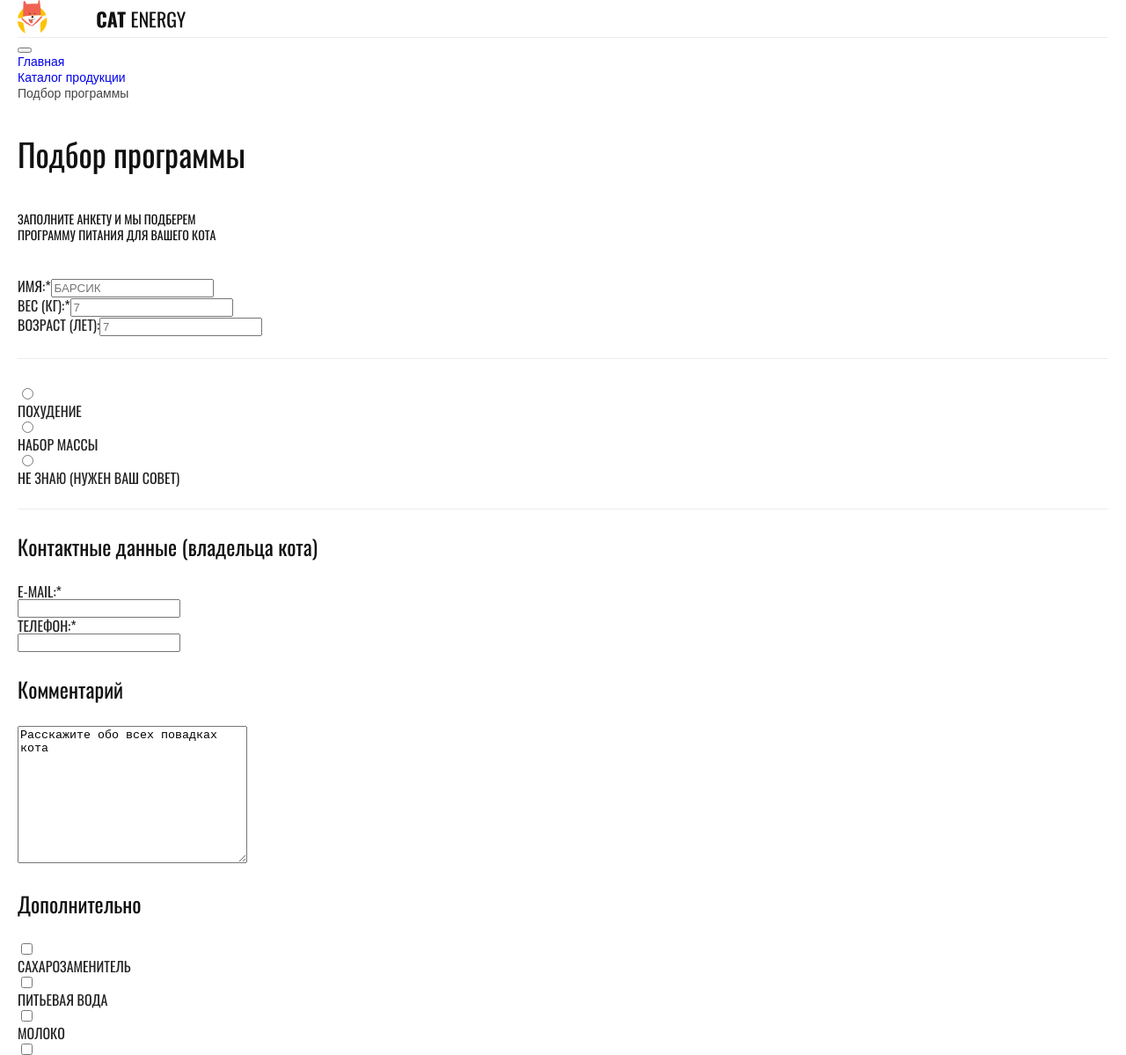
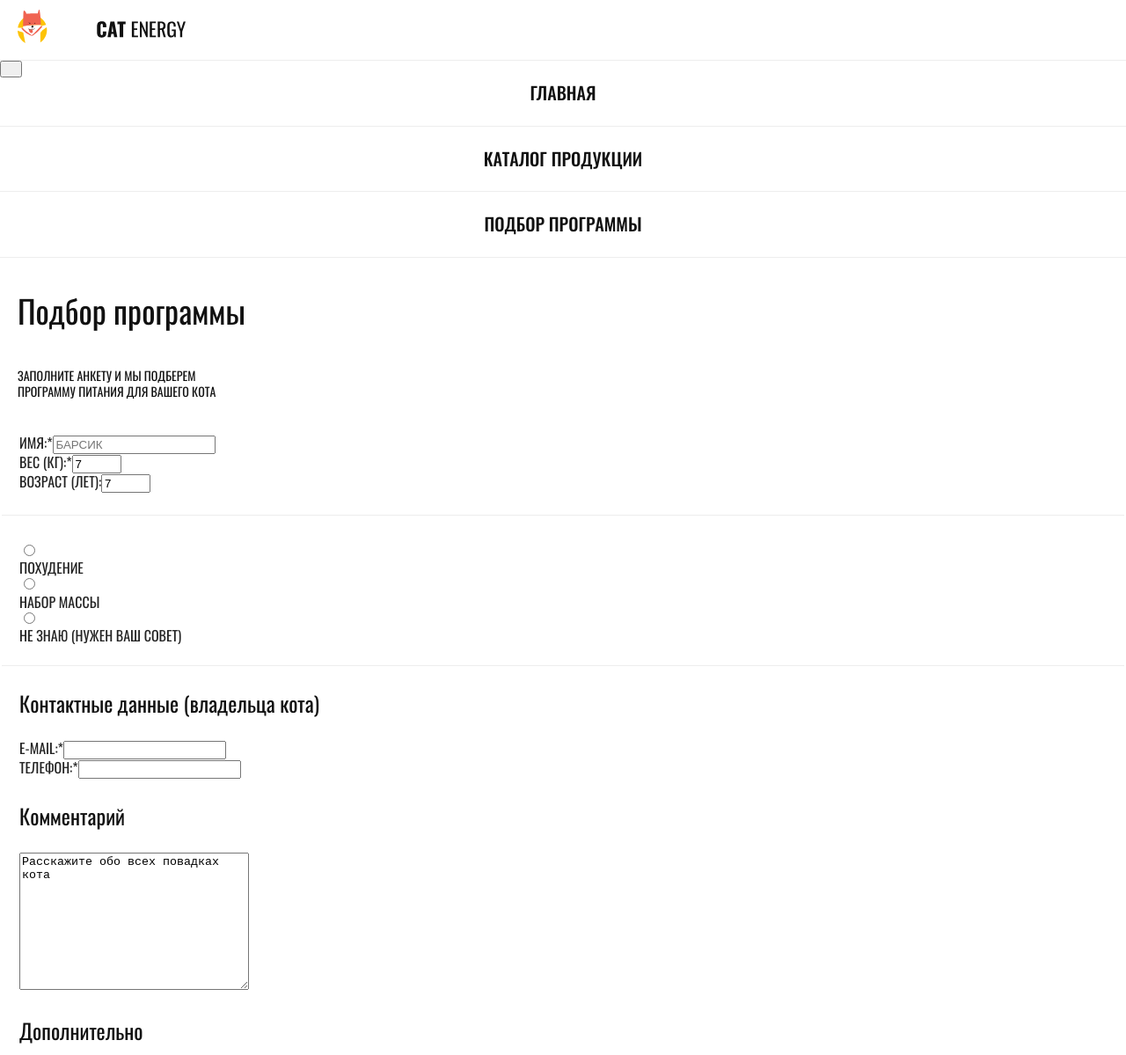
Before and after one commit to R0bur1989/227507-cat-energy-19, a website: page source/form.html in a window 1280 px wide. Shown: the top 1199 px of the page at 88% size. Drawn offline with nearby package versions, Linux system fonts and the light colour scheme; files that its build step writes are made by us from their sources.

Commit message:
исправления страницы form, исправление шапки на всех страницах, исправления в иерархии стилей

```diff
--- a/source/form.html
+++ b/source/form.html
@@ -8,6 +8,7 @@
   </head>
   <body>
     <header class="page-header">
+      <div class="page-header__container">
         <div class="page-header__wrapper">
           <a class="page-header__logo"
             ><img
@@ -16,49 +17,56 @@
               height="39"
               alt="кошачье питание Cat-energy"
           /></a>
+        </div>
+      </div>
         <nav class="main-menu">
           <button class="burger main-menu__toggle" type="button"></button>
           <ul class="main-menu__list">
-            <li class="main-menu__item"><a href="index.html">Главная</a></li>
+            <li class="main-menu__item"><a class="main-menu__ref" href="index.html">Главная</a></li>
             <li class="main-menu__item">
-              <a href="catalog.html">Каталог продукции</a>
+              <a class="main-menu__ref" href="catalog.html">Каталог продукции</a>
             </li>
-            <li class="main-menu__item"><a>Подбор программы</a></li>
+            <li class="main-menu__item"><a class="main-menu__ref">Подбор программы</a></li>
           </ul>
         </nav>
-      </div>
     </header>
     <main class="page-main">
         <div class="page-main__wrapper">
       <h1 class="page-main__heading">Подбор программы</h1>
+      <p class="page-main__description">Заполните анкету и мы подберем
+        программу питания для вашего кота</p>
+      </div>
       <form class="selection" action="https://echo.htmlacademy.ru" method="POST">
-        <article class="selection__cat-info">
-          <p class="selection__description">Заполните анкету и мы подберем
-            программу питания для вашего кота</p>
-            <label>Имя:*<input type="text" placeholder="БАРСИК"  required></label>
-            <label>Вес (кг):*<input type="number" placeholder="7"></label>
-            <label>Возраст (лет):<input type="number" placeholder="7"></label>
-        </article>
-        <article class="selection__programm">
+        <fieldset class="selection__border">
+          <div class="page-main__wrapper">
+            <label class="field-text"><span class="field-text__label">Имя:*</span><input class="field-input" type="text" placeholder="БАРСИК"  required></label>
+            <label class="field-text"><span class="field-text__label">Вес (кг):*</span><input class="field-input" type="number" value="7" min="0" max="50"></label>
+            <label class="field-text"><span class="field-text__label">Возраст (лет):</span><input class="field-input" type="number" value="7" min="0" max="30"></label>
+            </div>
+        </fieldset>
+        <fieldset class="selection__border">
+          <div class="page-main__wrapper">
           <input type="radio" name="weight-programm" value="weight-loss" id="weight-loss">
           <label for="weight-loss">Похудение</label>
           <input type="radio" name="weight-programm" value="weight-gain" id="weight-gain">
           <label for="weight-gain">Набор массы</label>
           <input type="radio" name="weight-programm" value="need-help" id="need-help">
           <label for="need-help">Не знаю (Нужен ваш совет)</label>
-        </article>
-        <article class="selection__owner-info">
+          </div>
+        </fieldset>
+        <div class="page-main__wrapper">
+        <fieldset class="selection__no-border">
           <h2 class="selection__heading">Контактные данные
             (владельца кота)</h2>
-            <label for="owner-email">E-mail:*</label><input type="email" id="owner-email" required>
-            <label for="owner-tel">Телефон:*</label><input type="tel" id="owner-tel">
-        </article>
-        <article class="selection__comment">
+            <label class="field-text" for="owner-email"><span class="field-text__label">E-mail:*</span><input class="field-input" type="email" id="owner-email" required></label>
+            <label class="field-text" for="owner-tel"><span class="field-text__label">Телефон:*</span><input class="field-input" type="tel" id="owner-tel"></label>
+        </fieldset>
+        <fieldset class="selection__no-border">
           <h2 class="selection__heading">Комментарий</h2>
           <textarea name="" id="" cols="30" rows="10">Расскажите обо всех повадках кота
           </textarea>
-        </article>
-        <article class="selection__addition">
+        </fieldset>
+        <fieldset class="selection__no-border">
           <h2 class="selection__heading">Дополнительно</h2>
           <input type="checkbox" id="sweetener">
           <label for="sweetener">Сахарозаменитель</label>
@@ -68,12 +76,11 @@
           <label for="milk">Молоко</label>
           <input type="checkbox" id="vitamins">
           <label for="vitamins">Витамины</label>
-        </article>
+        </fieldset>
         <button type="submit" class="button">Отправить заявку</button>
         <p>* — Обязательные поля</p>
+        </div>
       </form>
-      </div>
-
       <section class="contacts">
         <div class="contacts__wrapper">
           <h2 class="contacts__heading">приглашаем
--- a/source/sass/blocks/example.scss
+++ b/source/sass/blocks/example.scss
@@ -21,7 +21,6 @@
 }
 
 .example__container {
-  display: flex;
   margin-bottom: 25px;
 }
 
--- a/source/sass/blocks/general.scss
+++ b/source/sass/blocks/general.scss
@@ -40,3 +40,8 @@ img {
   margin: -1px;
   font-size: 0;
 }
+
+.burger {
+  width: 25px;
+  height: 19px;
+}
--- /dev/null
+++ b/source/sass/blocks/main-menu.scss
@@ -0,0 +1,21 @@
+.main-menu__list {
+  @include list-reset();
+}
+.main-menu__item {
+  border-bottom: solid 1px #ededed;;
+}
+
+.main-menu__ref {
+  display: block;
+  font-size: 20px;
+  font-weight: 500;
+  font-family: $font-stack;
+  color: $heading-text-color;
+  text-align: center;
+  text-transform: uppercase;
+  padding: 24px;
+}
+
+.main-menu__toggle {
+  position: absolute;
+}
--- a/source/sass/blocks/page-header.scss
+++ b/source/sass/blocks/page-header.scss
@@ -1,3 +1,10 @@
+
+.page-header__container {
+  position: relative;
+  border-bottom: solid 1px #ededed;
+  padding: 11px 0 15px;
+}
+
 .page-header__logo {
   width: 191px;
   height: 39px;
@@ -6,11 +13,3 @@
 .page-header__wrapper {
   @include container();
 }
-
-.main-menu {
-  border-top: solid 1px #ededed;
-}
-
-.main-menu__list {
-  @include list-reset();
-}
--- a/source/sass/blocks/page-main.scss
+++ b/source/sass/blocks/page-main.scss
@@ -1,3 +1,7 @@
+.page-main__wrapper {
+  @include container();
+}
+
 .page-main__heading {
   font-size: 36px;
   line-height: 1.67;
@@ -7,6 +11,11 @@
   margin: 30px 0 35px;
 }
 
-.page-main__wrapper {
-  @include container();
+.page-main__description {
+  font-family: $font-stack;
+  color: $heading-text-color;
+  text-transform: uppercase;
+
+  max-width: 226px;
+  margin: 0 0 10px;
 }
--- a/source/sass/blocks/selection.scss
+++ b/source/sass/blocks/selection.scss
@@ -12,15 +12,6 @@
   margin: 0 0 30px;
 }
 
-.selection__description {
-  font-family: $font-stack;
-  color: $heading-text-color;
-  text-transform: uppercase;
-
-  max-width: 226px;
-  margin: 0 0 40px;
-}
-
 .selection label {
   display: block;
   font-size: 16px;
@@ -30,26 +21,19 @@
   color: #222222;
 }
 
-.selection__cat-info {
-  padding-bottom: 25px;
-  border-bottom: solid 1px #ededed;;
-}
-
-.selection__programm {
+.selection__border{
+  border: none;
   padding: 30px 0 25px;
   border-bottom: solid 1px #ededed;;
 }
 
-.selection__owner-info {
-  padding: 30px 0;
+.selection__no-border{
+  border: none;
+  padding: 30px 0 0;
 }
 
-.selection__comment {
-  padding: 0 0 30px;
-}
-
-.selection__addition {
-  padding: 0 0 40px;
+.selection__no-border:last-of-type {
+  margin-bottom: 40px;
 }
 
 .selection p:last-child {
--- a/source/sass/style.scss
+++ b/source/sass/style.scss
@@ -18,3 +18,4 @@
 @import "blocks/contacts";
 @import "blocks/map";
 @import "blocks/selection";
+@import "blocks/main-menu";
```
Also changed, not shown: source/catalog.html (+6 -4 lines), source/index.html (+24 -19 lines). Lines whose indentation alone changed are shown as unchanged.
